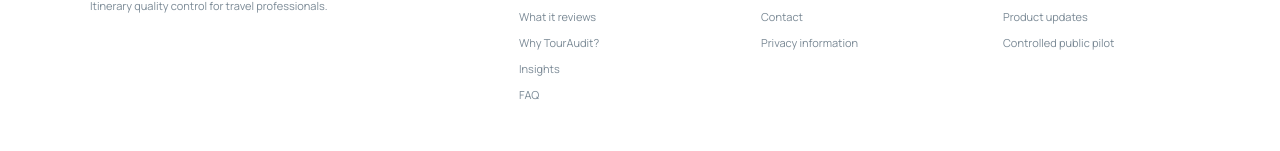
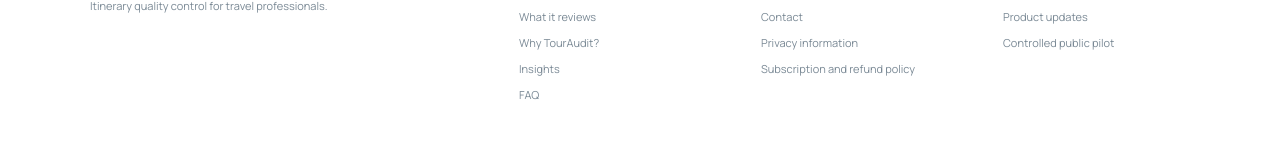
Before and after one commit to TripAudit/tripaudit-website, a Next.js app in the folder TripAudit-Vercel-Website/: page /insights in a window 1280 px wide. Shown: the part 1870-2021 px from the top of the page. Built offline with nearby package versions, Linux system fonts and the light colour scheme.

Commit message:
Link subscription policy in shared marketing footer

```diff
--- a/TripAudit-Vercel-Website/app/components/SiteFooter.tsx
+++ b/TripAudit-Vercel-Website/app/components/SiteFooter.tsx
@@ -23,6 +23,7 @@ export default function SiteFooter({ className = "" }: { className?: string }) {
         <Link href="/about">About</Link>
         <Link href="/contact">Contact</Link>
         <Link href="/privacy">Privacy information</Link>
+        <Link href="/subscription-refund-policy">Subscription and refund policy</Link>
       </div>
       <div>
         <strong>Product</strong>
```
